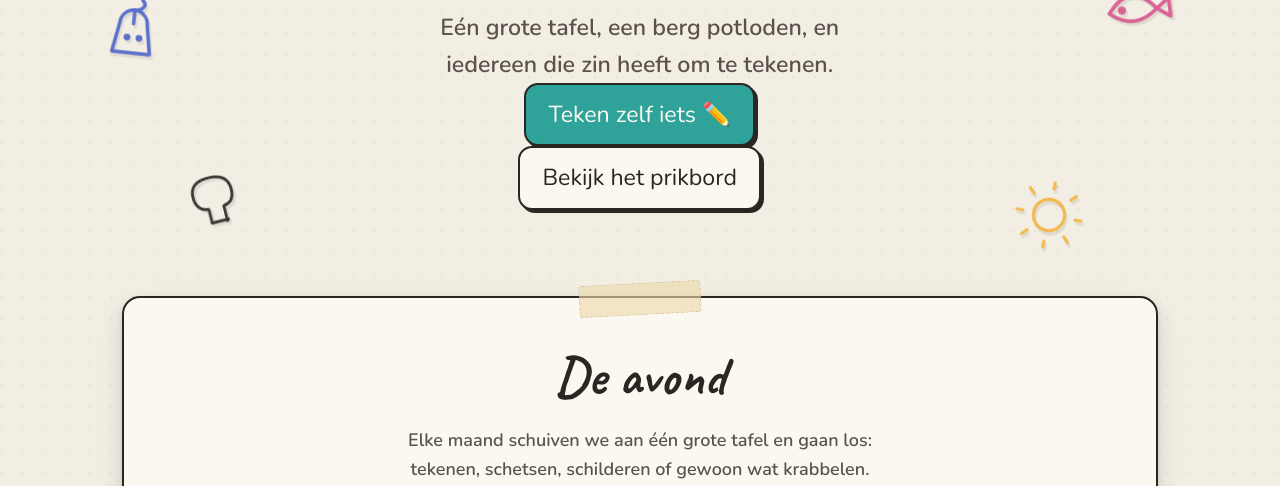
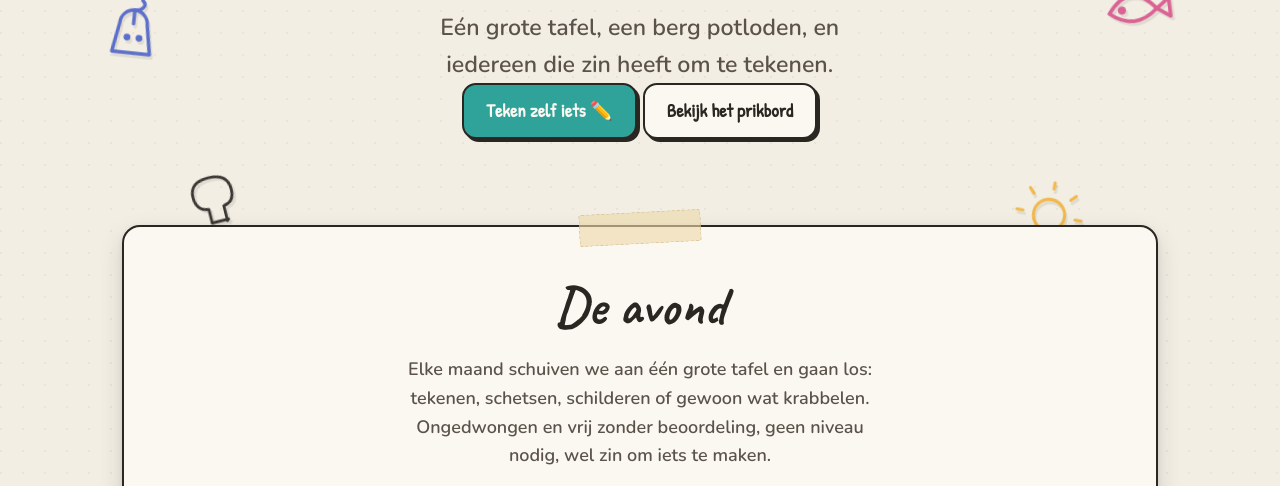
Before and after one commit to YottaGlow/drawclub_weesp, a plain HTML site: page index.html in a window 1280 px wide. Shown: the part 254-740 px from the top of the page. Drawn offline with nearby package versions, Linux system fonts and the light colour scheme; no server answers; a web font is replaced by a local one.

Commit message:
knopje font weer terug naar patrick hand

```diff
--- a/style.css
+++ b/style.css
@@ -69,7 +69,7 @@
 
   .cta-row{margin-top:26px;display:flex;gap:14px;justify-content:center;flex-wrap:wrap}
   .btn{
-    font-family:"Nunito",sans-serif;font-weight:400;
+    font-family:"Patrick Hand",cursive;font-size:1.15rem;
     border:2.5px solid var(--ink);
     background:var(--paper-sheet);
     color:var(--ink);
```
